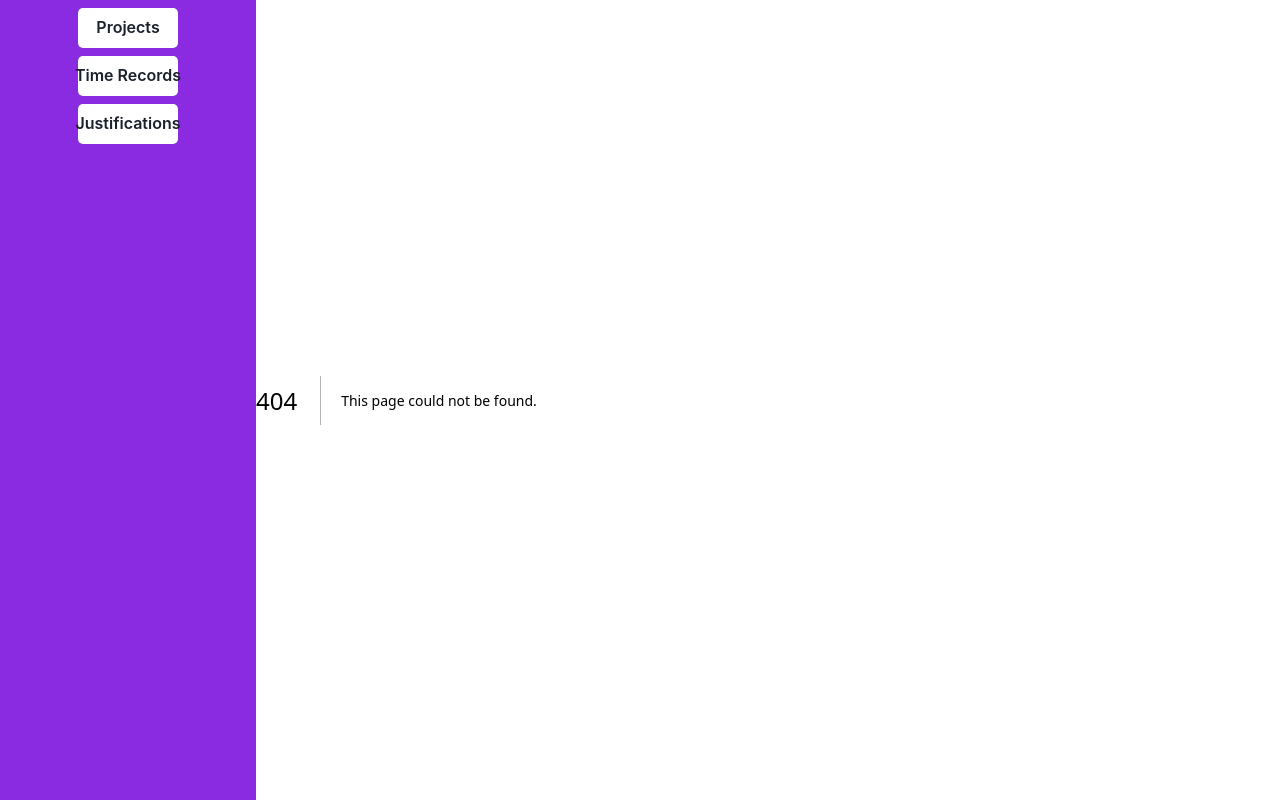
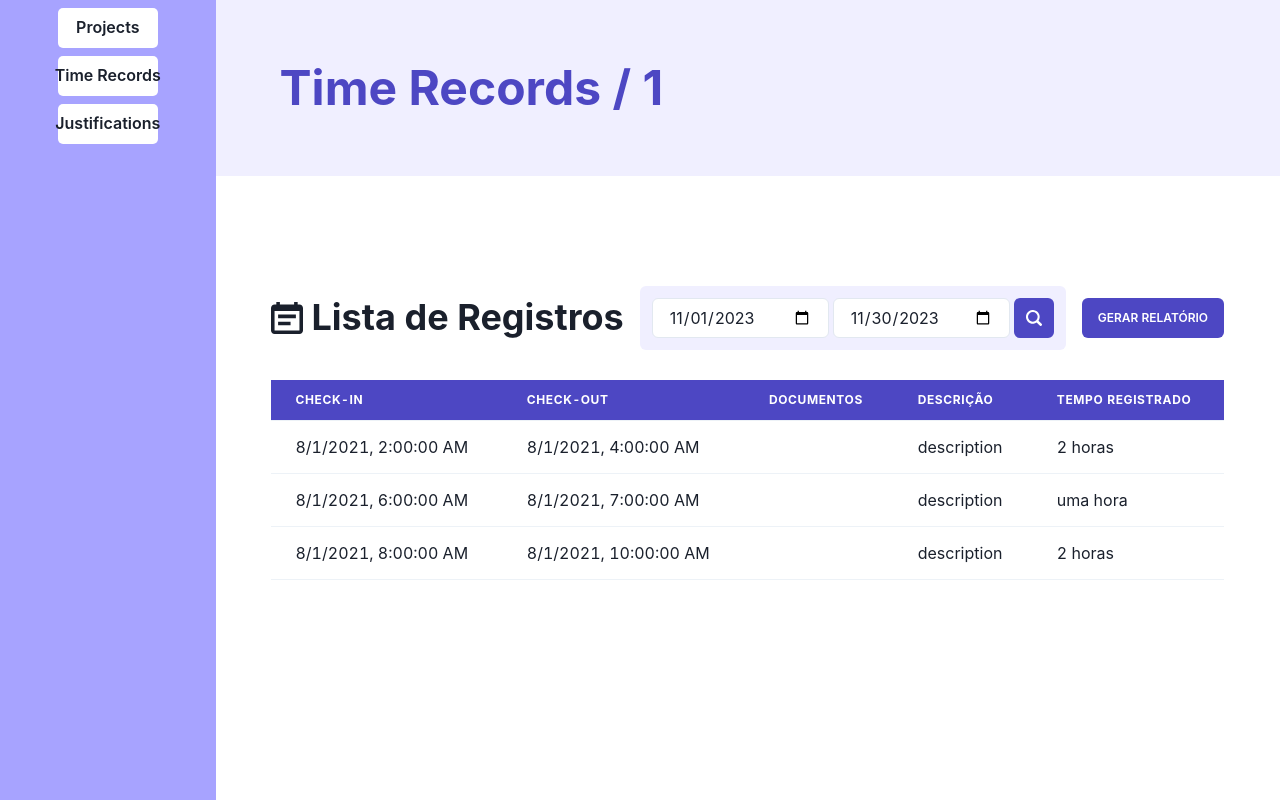
Before and after one commit to equipe01ic0045/work_time_record_ic0045, a Next.js app in the folder wtr_frontend_project/: page /projects/1/time-records in a window 1280 px wide. Before the commit this address had no page. Built offline with nearby package versions, Linux system fonts and the light colour scheme; no server answers.

Commit message:
feat(frontend): create time records page
- adjust frontend colors to follow Figma design
- add chakra icon package
- create time record row component

PR: frontend / usuario fluxo de registro de tempo #28

```diff
--- a/wtr_frontend_project/package.json
+++ b/wtr_frontend_project/package.json
@@ -9,6 +9,7 @@
     "lint": "next lint"
   },
   "dependencies": {
+    "@chakra-ui/icons": "^2.1.1",
     "@chakra-ui/react": "^2.8.0",
     "@emotion/react": "^11.11.1",
     "@emotion/styled": "^11.11.0",
@@ -16,6 +17,8 @@
     "@types/react": "18.2.21",
     "@types/react-dom": "18.2.7",
     "autoprefixer": "10.4.15",
+    "axios": "^1.5.0",
+    "dayjs": "^1.11.9",
     "eslint": "8.47.0",
     "eslint-config-next": "13.4.19",
     "framer-motion": "^10.16.1",
--- a/wtr_frontend_project/src/app/layout.tsx
+++ b/wtr_frontend_project/src/app/layout.tsx
@@ -1,7 +1,5 @@
-'use client'; // chakra-ui components need this declaration to work
 import '../styles/global.css'; // css import from styles to work with normal element tags
-import SideMenuComponent from '@/components/global/side-menu-component';
-import { Box, ChakraProvider } from '@chakra-ui/react';
+import LayoutChakraProvider from '@/components/layout-chakra-provider';
 
 // title and description tags shall not be used but export as a constant
 // nextjs handles it
@@ -23,10 +21,9 @@
     <html lang="en">
       <body>
         <div className='root'>
-        <ChakraProvider>
-            <SideMenuComponent></SideMenuComponent>
+          <LayoutChakraProvider>
             {children}
-        </ChakraProvider>
+          </LayoutChakraProvider>
         </div>
       </body>
     </html>
--- /dev/null
+++ b/wtr_frontend_project/src/app/projects/[projectUuid]/time-records/page.tsx
@@ -0,0 +1,101 @@
+'use client';
+import PageTitleBox from "@/components/page-title-box";
+import TimeRecordRow from "@/components/time-records/time-record-row";
+import timeRecordsProvider, { TimeRecord } from "@/providers/time-records";
+import { CalendarIcon, Search2Icon } from "@chakra-ui/icons";
+import { Box, Button, Flex, HStack, Heading, IconButton, Input, Spacer, Table, TableContainer, Tbody, Th, Thead, Tr } from "@chakra-ui/react";
+import dayjs from "dayjs";
+import { useEffect, useState } from "react";
+
+export default function Page({ params }: any) {
+  const [timeRecords, setTimeRecords] = useState<TimeRecord[]>([]);
+  const [fromDate, setFromDate] = useState<string>(dayjs().startOf('month').format('YYYY-MM-DD'));
+  const [toDate, setToDate] = useState<string>(dayjs().endOf('month').format('YYYY-MM-DD'));
+  const [isLoadingSearch, setIsLoadingSearch] = useState<boolean>(false);
+
+  useEffect(() => {
+    const fetchData = async () => {
+      const data = await timeRecordsProvider.getTimeRecords(params.projectUuid);
+
+      setTimeRecords(data.results);
+    };
+
+    fetchData();
+  }, [params.projectUuid]);
+
+  const filterByDate = async () => {
+    setIsLoadingSearch(true);
+
+    const data = await timeRecordsProvider.getTimeRecords(params.projectUuid, fromDate, toDate);
+
+    setTimeRecords(data.results);
+    setIsLoadingSearch(false);
+  }
+
+  return (
+    <Box
+      display={"flex"}
+      flexDirection={"column"}
+      alignItems={"center"}
+      // justifyContent={"center"}
+      width={"100%"}
+      // padding={"2em"}
+      gap={"5em"}
+    >
+      <PageTitleBox title={`Time Records / ${params.projectUuid}`} />
+
+      <TableContainer>
+        <Flex marginY="30px" minWidth="fit-content" alignItems="center" gap="2">
+          <HStack>
+            <CalendarIcon boxSize={8} />
+            <Heading as="h2">Lista de Registros</Heading>
+          </HStack>
+          <Spacer />
+          <HStack spacing={4}>
+            <HStack bg="#F0EFFF" rounded="md" padding={3} spacing={1}>
+              <Input
+                bg="white"
+                type="date"
+                width="min-content"
+                value={fromDate}
+                onChange={(e) => setFromDate(e.target.value)}
+              />
+              <Input
+                bg="white"
+                type="date"
+                width="min-content"
+                value={toDate}
+                onChange={e => setToDate(e.target.value)}
+              />
+              <IconButton
+                bg="#4D47C3"
+                colorScheme="#4D47C3"
+                aria-label="Search"
+                icon={<Search2Icon />}
+                size="md"
+                isLoading={isLoadingSearch}
+                onClick={filterByDate}
+              />
+            </HStack>
+            <Button size="md" fontSize="xs" bg="#4D47C3" colorScheme="#4D47C3" textTransform={"uppercase"}>Gerar Relatório</Button>
+          </HStack>
+        </Flex>
+
+        <Table>
+          <Thead bg={"#4D47C3"}>
+            <Tr>
+              <Th textColor={"white"}>Check-in</Th>
+              <Th textColor={"white"}>Check-out</Th>
+              <Th textColor={"white"}>Documentos</Th>
+              <Th textColor={"white"}>Descrição</Th>
+              <Th textColor={"white"}>Tempo registrado</Th>
+            </Tr>
+          </Thead>
+          <Tbody>
+            {Array.isArray(timeRecords) && timeRecords.map((record) => <TimeRecordRow key={record.time_record_id} record={record} />)}
+          </Tbody>
+        </Table>
+      </TableContainer>
+    </Box>
+  )
+}
--- a/wtr_frontend_project/src/components/global/side-menu-component/index.tsx
+++ b/wtr_frontend_project/src/components/global/side-menu-component/index.tsx
@@ -26,7 +26,7 @@
             alignItems={"center"}
             justifyContent={"start"}
             gap={"0.5em"}
-            bg={"blueviolet"}
+            bg={"#A7A3FF"}
             padding={"0.5em"}
             width={"20%"}
         >
--- /dev/null
+++ b/wtr_frontend_project/src/components/layout-chakra-provider.tsx
@@ -0,0 +1,16 @@
+'use client';
+import { ChakraProvider } from "@chakra-ui/react";
+import SideMenuComponent from "./global/side-menu-component";
+
+export default function LayoutChakraProvider({
+  children
+}: {
+  children: React.ReactNode
+}) {
+  return (
+    <ChakraProvider>
+      <SideMenuComponent />
+      {children}
+    </ChakraProvider>
+  )
+}
--- /dev/null
+++ b/wtr_frontend_project/src/components/page-title-box.tsx
@@ -0,0 +1,9 @@
+import { Box, Heading } from "@chakra-ui/react";
+
+export default function PageTitleBox({ title }: { title: string }) {
+  return (
+    <Box backgroundColor="#F0EFFF" w="100%" noOfLines={1} padding="4em" fontWeight="light">
+      <Heading textColor="#4D47C3" as="h1" size="2xl" >{title}</Heading>
+    </Box>
+  )
+}
--- /dev/null
+++ b/wtr_frontend_project/src/components/time-records/time-record-row.tsx
@@ -0,0 +1,27 @@
+import { Td, Tr } from "@chakra-ui/react";
+import dayjs from 'dayjs';
+import duration from 'dayjs/plugin/duration';
+import relativeTime from 'dayjs/plugin/relativeTime';
+import 'dayjs/locale/pt-br';
+
+import { TimeRecord } from "@/providers/time-records";
+
+dayjs.extend(duration);
+dayjs.extend(relativeTime);
+
+export default function TimeRecordRow({ record }: { record: TimeRecord }) {
+  const checkInDate = new Date(record.check_in_timestamp);
+  const checkOutDate = new Date(record.check_out_timestamp);
+
+  const duration = dayjs(checkInDate).locale('pt-br').to(checkOutDate, true);
+
+  return (
+    <Tr>
+      <Td>{checkInDate.toLocaleString()}</Td>
+      <Td>{checkOutDate.toLocaleString()}</Td>
+      <Td>{record.documents}</Td>
+      <Td>{record.description}</Td>
+      <Td>{duration}</Td>
+    </Tr>
+  );
+}
--- /dev/null
+++ b/wtr_frontend_project/src/providers/time-records.ts
@@ -0,0 +1,69 @@
+import axios from 'axios';
+
+export interface TimeRecord {
+  time_record_id: number;
+  check_in_timestamp: string;
+  check_out_timestamp: string;
+  location: string;
+  description: string;
+  user_message: string;
+  documents: string[];
+}
+
+export type PaginationData<T> = {
+  page: number;
+  limit: number;
+  results: T[];
+};
+
+function TimeRecordsProvider() {
+  const axiosInstance = axios.create({
+    baseURL: process.env.API_URL,
+  });
+
+  return {
+    async getTimeRecords(projectId: string, startDate?: string, fromDate?: string): Promise<PaginationData<TimeRecord>> {
+      await new Promise(resolve => setTimeout(resolve, 1000));
+
+      return {
+        "page": 1,
+        "limit": 10,
+        "results": [
+          {
+            "time_record_id": 1,
+            "check_in_timestamp": "2021-08-01T02:00:00.000Z",
+            "check_out_timestamp": "2021-08-01T04:00:00.000Z",
+            "documents": [],
+            "description": "description",
+            "user_message": "2",
+            "location": "string"
+          },
+          {
+            "time_record_id": 2,
+            "check_in_timestamp": "2021-08-01T06:00:00.000Z",
+            "check_out_timestamp": "2021-08-01T07:00:00.000Z",
+            "documents": [],
+            "description": "description",
+            "user_message": "1",
+            "location": "string"
+          },
+          {
+            "time_record_id": 3,
+            "check_in_timestamp": "2021-08-01T08:00:00.000Z",
+            "check_out_timestamp": "2021-08-01T10:00:00.000Z",
+            "documents": [],
+            "description": "description",
+            "user_message": "2",
+            "location": "string"
+          }
+        ]
+      };
+
+      const { data } = await axiosInstance.get(`projects/${projectId}/time-records`);
+
+      return data;
+    }
+  };
+}
+
+export default TimeRecordsProvider();
```
Also changed, not shown: 2 other files (tests, documents, lock files or other folders).
